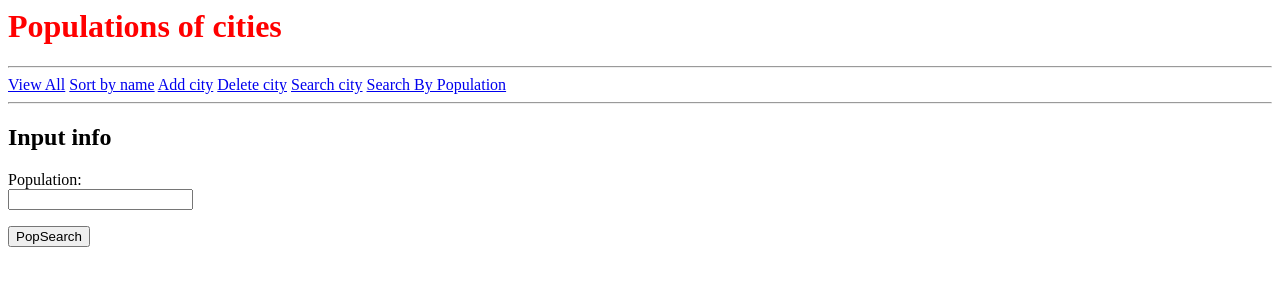
After one commit to agodbole/csc330, a Flask app: page /searchByPop in a window 1280 px wide. The commit adds this page. Shown: the top 300 px of the page. Run offline with Flask 3, Linux system fonts and the light colour scheme; parts of the project's set-up code (start-up, migrations or seed data) failed here and were passed over.

Commit message:
extended db demo to support search

```diff
--- a/db_demo_sqlite/app/forms.py
+++ b/db_demo_sqlite/app/forms.py
@@ -14,3 +14,7 @@ class DeleteForm(FlaskForm):
 class SearchForm(FlaskForm):
     city = StringField('City:', validators=[DataRequired()])
     submit = SubmitField('Search')
+
+class PopulationSearchForm(FlaskForm):
+    population = IntegerField('Population: ', validators=[DataRequired()])
+    submit = SubmitField('PopSearch')
--- a/db_demo_sqlite/app/routes.py
+++ b/db_demo_sqlite/app/routes.py
@@ -1,6 +1,6 @@
 from app import app
 from flask import render_template, redirect, url_for
-from app.forms import AddForm, DeleteForm, SearchForm
+from app.forms import AddForm, DeleteForm, SearchForm, PopulationSearchForm
 from app import db
 from app.models import City
 import sys
@@ -59,6 +59,17 @@ def search_by_name():
             return render_template('not_found.html')
     return render_template('search.html', form=form)
 
+@app.route('/searchByPop', methods=['GET','POST'])
+def search_by_pop():
+    form = PopulationSearchForm()
+    if form.validate_on_submit():
+        record = db.session.query(City).filter(City.population >= form.population.data).all()
+        if record:
+            return render_template('view_cities.html', cities=record)
+        else:
+            return render_template('not_found.html')
+    return render_template('searchByPop.html', form=form)
+
 @app.route('/view_all')
 def view():
     all = db.session.query(City).all()
--- a/db_demo_sqlite/app/templates/base.html
+++ b/db_demo_sqlite/app/templates/base.html
@@ -24,6 +24,7 @@
           <a href="/add">Add city</a>
           <a href="/delete">Delete city</a>
           <a href="/search">Search city</a>
+	  <a href="/searchByPop">Search By Population</a>
         </div>
         <hr>
         {% block content %}{% endblock %}
--- /dev/null
+++ b/db_demo_sqlite/app/templates/searchByPop.html
@@ -0,0 +1,13 @@
+{% extends "base.html" %}
+
+{% block content %}
+    <h2>Input info</h2>
+    <form action="" method="post" novalidate>
+        {{ form.hidden_tag() }}
+        <p>
+            {{ form.population.label }}<br>
+            {{ form.population(size=32) }}
+        </p>
+        <p>{{ form.submit() }}</p>
+    </form>
+{% endblock %}
```
Also changed, not shown: db_demo_sqlite/app/population.db.
